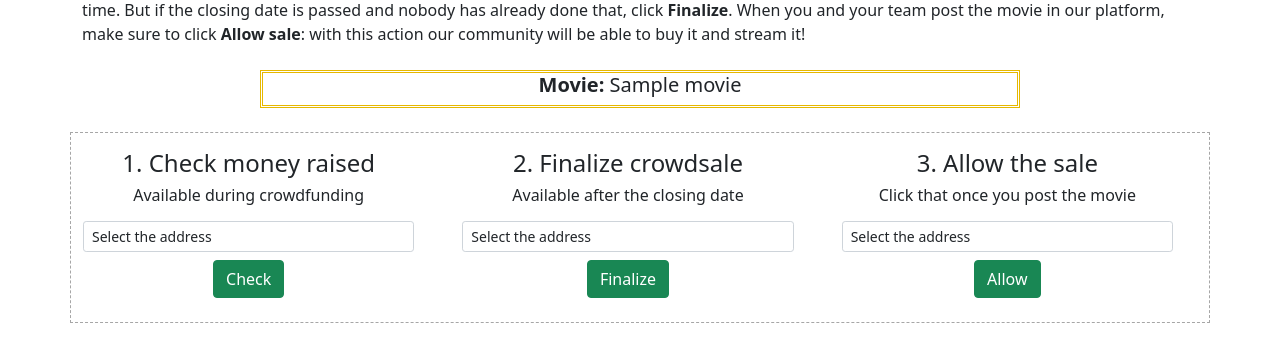
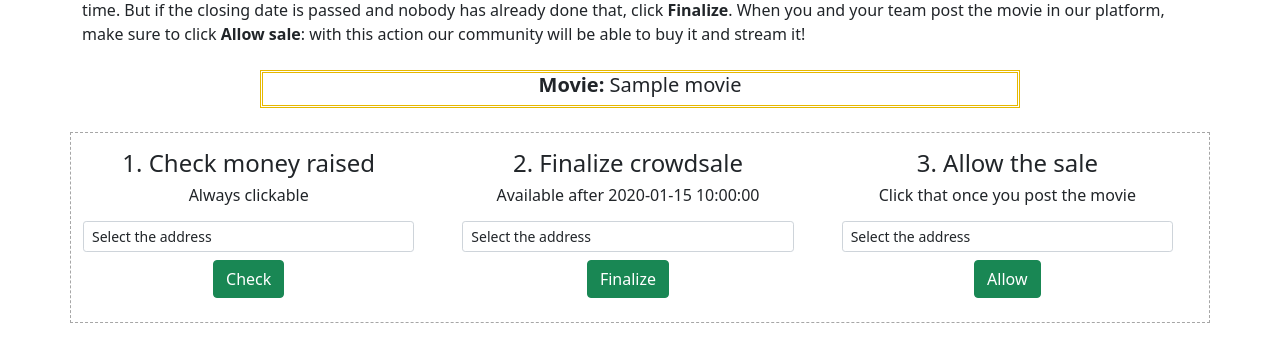
Before and after one commit to gianlucaregoli/movbit, a Flask app: template templates/ethraised.html in a window 1280 px wide. Shown: the part 160-522 px from the top of the page. Run offline with Flask 2, Linux system fonts and the light colour scheme; the template is opened without the code that fills it: most values are stand-ins (such as "Sample title", 1, 10 or a date in 2020); some libraries are stand-ins or nearby versions.

Commit message:
second commit

```diff
--- a/MovBitBackEnd.py
+++ b/MovBitBackEnd.py
@@ -23,10 +23,12 @@
 
 # SET MIGRATIONS FILE
 def updateInput(name:str, symbol:str, decimals, closingTime:int, ethRate, cap:int, goal:int, wallet:str):
+
     try:
         os.remove(os.getcwd()+'/input.json')
     except OSError:
         pass
+
     data = {}
     data['input'] = {'name':name, 'symbol':symbol, 'closingTime':closingTime, 'cap':cap, 'goal':goal}
     with open('./newMigrations/input.json', 'w') as outfile:
@@ -42,7 +44,11 @@
     os.system("sed -i -e 's/cap=0/cap={}n/g' './migrations/2_deploy_contracts.js'".format(cap))
     os.system("sed -i -e 's/goal=0/goal={}n/g' './migrations/2_deploy_contracts.js'".format(goal))
     os.system("sed -i -e 's/wallet=0/wallet=\"{}\"/g' './migrations/2_deploy_contracts.js'".format(wallet))
-    #os.remove("./migrations/2_deploy_contracts.js-e")
+
+    try:
+        os.remove("./migrations/2_deploy_contracts.js-e")
+    except OSError:
+        pass
 
 def transact():
     os.system("truffle migrate --reset > tmp")
--- a/app.py
+++ b/app.py
@@ -42,6 +42,11 @@
     return int(datetime.datetime(int(year),int(month),int(day),\
          int(hour), int(minute)).timestamp())
 
+def convertToDate(s):
+    timestamp = datetime.datetime.fromtimestamp(int(s))
+    date = timestamp.strftime("%d/%m/%Y %H:%M")
+    return date
+
 def updateBalances():
     # app.balances = {}
     for name in app.name_accounts:
@@ -67,7 +72,8 @@
 
 @app.route("/investor.html")
 def investor():
-    return render_template("investor.html", content="Testing", rate=exchange_rate, goal=app.goal/(10**18), movie=app.name)
+    return render_template("investor.html", content="Testing", rate=exchange_rate, goal=app.goal/(10**18),
+                                            movie=app.name, clDate=convertToDate(app.cloTime))
 
 @app.route("/consumer.html")
 def consumer():
@@ -75,7 +81,8 @@
 
 @app.route("/ethraised.html")
 def ethRaised():
-    return render_template("ethraised.html", content="Testing", movie=app.name)
+    return render_template("ethraised.html", content="Testing", movie=app.name,
+                                             clDate=convertToDate(app.cloTime))
 
 @app.route("/accounts.html")
 def accountsBalances():
@@ -86,17 +93,6 @@
     df_balances = df_balances.to_html(classes='table table-striped table-hover', header='true', justify='left')
     return render_template("accounts.html", content="Testing", data=df_balances)
 
-#@app.before_request
-#def assignAddress():
-#    tokenAddress,crowdAddress,wallet,accounts = deploy.importAccount()
-#    tokenContract = deploy.connectContracts(tokenAddress,'MovBitFreeToken')
-#    crowdContract = deploy.connectContracts(crowdAddress,'MovBitCrowdsale')
-#    assert str(type(tokenContract))=="<class 'web3._utils.datatypes.Contract'>"
-#    assert str(type(crowdContract))=="<class 'web3._utils.datatypes.Contract'>"
-#    g.tokenContract = tokenContract
-#    g.crowdContract = crowdContract
-#    g.wallet = str(wallet)
-#    g.accounts = accounts
 
 def assignAddress():
     tokenAddress,crowdAddress,wallet,cap,goal,cloTime, name = deploy.importAccount()
--- /dev/null
+++ b/newMigrations/input.json
@@ -0,0 +1 @@
+{"input": {"name": "Pulp Fiction", "symbol": "PLP", "closingTime": 1608029700, "cap": 100000000000000000000, "goal": 10000000000000000000}}
--- /dev/null
+++ b/requirements.txt
@@ -0,0 +1,4 @@
+web3==5.13.1
+cryptocompare==0.7.3
+pandas==1.1.5
+flask==1.1.2
--- a/templates/ethraised.html
+++ b/templates/ethraised.html
@@ -62,7 +62,7 @@
             <div class = "row justify-content-center">
             <p></p>
             <h4> 1. Check money raised </h4>
-            <h6> Available during crowdfunding <h6>
+            <h6> Always clickable <h6>
                 <div class="col text-center">
                     <select class="form-control form-control-sm mt-2" id="inputAddress16", name='inputAddress16'>
                       <option>Select the address</option>
@@ -88,7 +88,7 @@
             <div class = "row justify-content-center">
             <p></p>
             <h4> 2. Finalize crowdsale </h4>
-            <h6> Available after the closing date <h6>
+            <h6> Available after {{clDate}} <h6>
                 <div class="col text-center">
                     <select class="form-control form-control-sm mt-2" id="inputAddress31", name='inputAddress31'>
                       <option>Select the address</option>
--- a/templates/freetoken.html
+++ b/templates/freetoken.html
@@ -155,7 +155,7 @@
                         <span class="mb-2" tabindex="0" data-toggle="tooltip" title="Check how many tokens will this address currently receive">
                           <button type="button" class="btn btn-primary btn-light" disabled>Address:</button>
                         </span>
-                        <select class="form-control form-control-sm" id="inputAddress3", name='inputAddress3'>
+                        <select class="form-control form-control-sm mt-2" id="inputAddress3", name='inputAddress3'>
                           <option>Select the address</option>
                           <option>Producer</option>
                           <option>Collaborator 1</option>
@@ -188,7 +188,7 @@
                         <span class="mb-2" tabindex="0" data-toggle="tooltip" title="Insert the address of which you want to check the balance">
                           <button type="button" class="btn btn-primary btn-light" disabled>Address:</button>
                         </span>
-                        <select class="form-control form-control-sm" id="inputAddress4", name='inputAddress4'>
+                        <select class="form-control form-control-sm mt-2" id="inputAddress4", name='inputAddress4'>
                           <option>Select the address</option>
                           <option>Producer</option>
                           <option>Collaborator 1</option>
--- a/templates/investor.html
+++ b/templates/investor.html
@@ -105,8 +105,9 @@
             <div class = "row justify-content-center">
             <p></p>
             <h4> Has the contract closed? </h4>
+            <p> Closing date: {{clDate}}</p>
                 <div class="col text-center">
-                    <select class="form-control form-control-sm mt-4" id="inputAddress12", name='inputAddress12'>
+                    <select class="form-control form-control-sm" id="inputAddress12", name='inputAddress12'>
                       <option>Select the address</option>
                       <option>Producer</option>
                       <option>Collaborator 1</option>
@@ -171,7 +172,7 @@
             <div class="row text-center mt-4">
               <div class="col text-center ">
                 <h6> Value of a token </h6>
-                <p style="font-family:'Lucida Console', monospace"> 1 ETH | {{rate}} $ </p>
+                <p style="font-family:'Lucida Console', monospace"> 1 ETH | {{rate}}$ </p>
               </div>
               <div class="col text-center">
                 <h6> Goal</h6>
```
Also changed, not shown: README.md, migrations/2_deploy_contracts.js, 1 other file.
